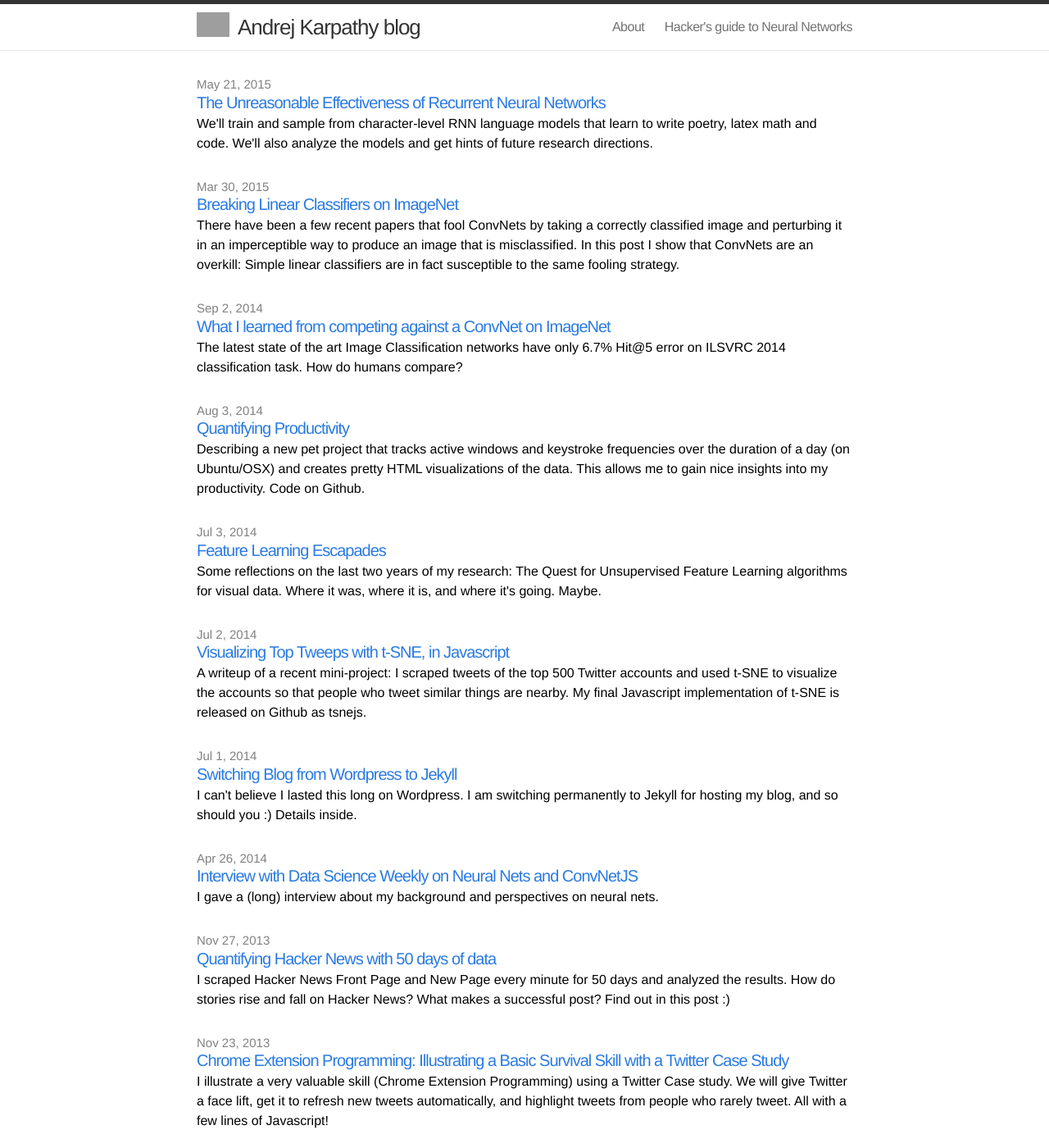
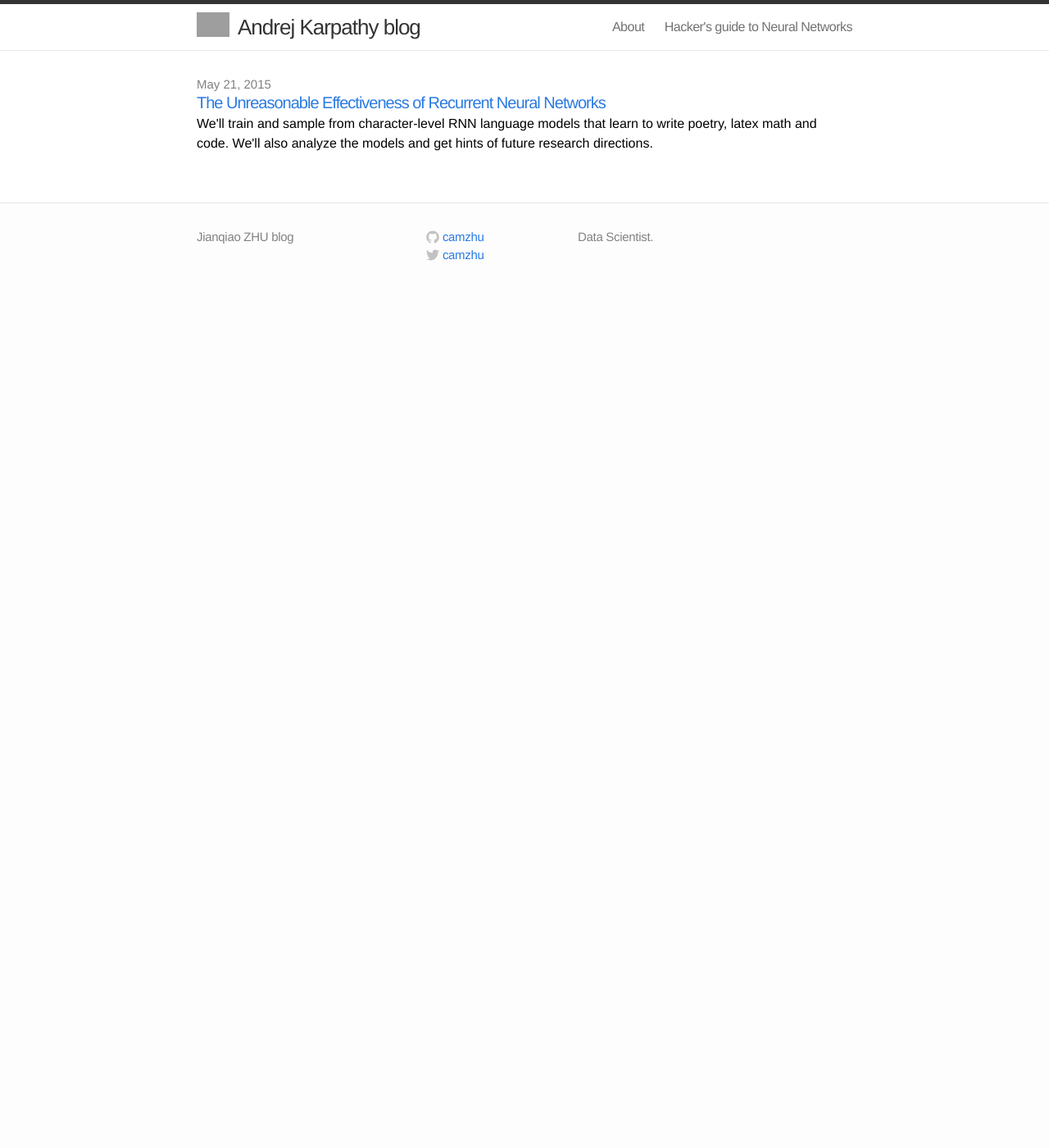
Before and after one commit to jianqiaozhu/jianqiaozhu.github.io, a Jekyll site: the page index.html, which Jekyll copies as it is, in a window 1280 px wide and 1400 px high. Shown: the whole window at 82% size. Built offline with Jekyll 4.4.1, drawn with Linux system fonts in a browser that asks for light colours; some of the changed text lies outside the part shown; grey boxes are pictures that could not be loaded.

Commit message:
Update index.html

```diff
--- a/index.html
+++ b/index.html
@@ -4,10 +4,10 @@
   <head>
     <meta charset="utf-8">
     <meta http-equiv="X-UA-Compatible" content="IE=edge">
-    <title>Andrej Karpathy blog</title>
+    <title>Jianqiao ZHU blog</title>
     <meta name="viewport" content="width=device-width">
     <meta name="description" content="Musings of a Computer Scientist.">
-    <link rel="canonical" href="http://karpathy.github.io/">
+    <link rel="canonical" href="http://camzhu.github.io/">
 
     <!-- Custom CSS -->
     <link rel="stylesheet" href="/css/main.css">
@@ -81,83 +81,6 @@
         We'll train and sample from character-level RNN language models that learn to write poetry, latex math and code. We'll also analyze the models and get hints of future research directions.
       </li>
 
-      <li>
-        <span class="post-date">Mar 30, 2015</span>
-        <a class="post-link" href="/2015/03/30/breaking-convnets/">Breaking Linear Classifiers on ImageNet</a>
-        <br>
-        There have been a few recent papers that fool ConvNets by taking a correctly classified image and perturbing it in an imperceptible way to produce an image that is misclassified. In this post I show that ConvNets are an overkill: Simple linear classifiers are in fact susceptible to the same fooling strategy.
-      </li>
-
-      <li>
-        <span class="post-date">Sep 2, 2014</span>
-        <a class="post-link" href="/2014/09/02/what-i-learned-from-competing-against-a-convnet-on-imagenet/">What I learned from competing against a ConvNet on ImageNet</a>
-        <br>
-        The latest state of the art Image Classification networks have only 6.7% Hit@5 error on ILSVRC 2014 classification task. How do humans compare?
-      </li>
-
-      <li>
-        <span class="post-date">Aug 3, 2014</span>
-        <a class="post-link" href="/2014/08/03/quantifying-productivity/">Quantifying Productivity</a>
-        <br>
-        Describing a new pet project that tracks active windows and keystroke frequencies over the duration of a day (on Ubuntu/OSX) and creates pretty HTML visualizations of the data. This allows me to gain nice insights into my productivity. Code on Github.
-      </li>
-
-      <li>
-        <span class="post-date">Jul 3, 2014</span>
-        <a class="post-link" href="/2014/07/03/feature-learning-escapades/">Feature Learning Escapades</a>
-        <br>
-        Some reflections on the last two years of my research: The Quest for Unsupervised Feature Learning algorithms for visual data. Where it was, where it is, and where it's going. Maybe.
-      </li>
-
-      <li>
-        <span class="post-date">Jul 2, 2014</span>
-        <a class="post-link" href="/2014/07/02/visualizing-top-tweeps-with-t-sne-in-Javascript/">Visualizing Top Tweeps with t-SNE, in Javascript</a>
-        <br>
-        A writeup of a recent mini-project: I scraped tweets of the top 500 Twitter accounts and used t-SNE to visualize the accounts so that people who tweet similar things are nearby. My final Javascript implementation of t-SNE is released on Github as tsnejs.
-      </li>
-
-      <li>
-        <span class="post-date">Jul 1, 2014</span>
-        <a class="post-link" href="/2014/07/01/switching-to-jekyll/">Switching Blog from Wordpress to Jekyll</a>
-        <br>
-        I can't believe I lasted this long on Wordpress. I am switching permanently to Jekyll for hosting my blog, and so should you :) Details inside.
-      </li>
-
-      <li>
-        <span class="post-date">Apr 26, 2014</span>
-        <a class="post-link" href="/2014/04/26/datascience-weekly-interview/">Interview with Data Science Weekly on Neural Nets and ConvNetJS</a>
-        <br>
-        I gave a (long) interview about my background and perspectives on neural nets.
-      </li>
-
-      <li>
-        <span class="post-date">Nov 27, 2013</span>
-        <a class="post-link" href="/2013/11/27/quantifying-hacker-news/">Quantifying Hacker News with 50 days of data</a>
-        <br>
-        I scraped Hacker News Front Page and New Page every minute for 50 days and analyzed the results. How do stories rise and fall on Hacker News? What makes a successful post? Find out in this post :)
-      </li>
-
-      <li>
-        <span class="post-date">Nov 23, 2013</span>
-        <a class="post-link" href="/2013/11/23/chrome-extension-programming/">Chrome Extension Programming: Illustrating a Basic Survival Skill with a Twitter Case Study</a>
-        <br>
-        I illustrate a very valuable skill (Chrome Extension Programming) using a Twitter Case study. We will give Twitter a face lift, get it to refresh new tweets automatically, and highlight tweets from people who rarely tweet. All with a few lines of Javascript!
-      </li>
-
-      <li>
-        <span class="post-date">Oct 22, 2012</span>
-        <a class="post-link" href="/2012/10/22/state-of-computer-vision/">The state of Computer Vision and AI: we are really, really far away.</a>
-        <br>
-        A depressing look at the state of Computer Vision Research and AI in general. For those who like to think that AI is anywhere close.
-      </li>
-
-      <li>
-        <span class="post-date">Apr 27, 2011</span>
-        <a class="post-link" href="/2011/04/27/manually-classifying-cifar10/">Lessons learned from manually classifying CIFAR-10</a>
-        <br>
-        CIFAR-10 is a popular dataset small dataset for testing out Computer Vision Deep Learning learning methods. We're seeing a lot of improvements. But what is the human baseline?
-      </li>
-
   </ul>
 
 </div>
@@ -173,7 +96,7 @@
 
     <div class="footer-col-1 column">
       <ul>
-        <li>Andrej Karpathy blog</li>
+        <li>Jianqiao ZHU blog</li>
         <!-- <li><a href="mailto:"></a></li> -->
       </ul>
     </div>
@@ -181,7 +104,7 @@
     <div class="footer-col-2 column">
       <ul>
         <li>
-          <a href="https://github.com/karpathy">
+          <a href="https://github.com/camzhu">
             <span class="icon github">
               <svg version="1.1" class="github-icon-svg" xmlns="http://www.w3.org/2000/svg" xmlns:xlink="http://www.w3.org/1999/xlink" x="0px" y="0px"
                  viewBox="0 0 16 16" enable-background="new 0 0 16 16" xml:space="preserve">
@@ -196,11 +119,11 @@
                 c0,0.208,0.14,0.449,0.534,0.373c3.081-1.028,5.302-3.935,5.302-7.362C15.76,3.906,12.285,0.431,7.999,0.431z"/>
               </svg>
             </span>
-            <span class="username">karpathy</span>
+            <span class="username">camzhu</span>
           </a>
         </li>
         <li>
-          <a href="https://twitter.com/karpathy">
+          <a href="https://twitter.com/jq_zhu">
             <span class="icon twitter">
               <svg version="1.1" class="twitter-icon-svg" xmlns="http://www.w3.org/2000/svg" xmlns:xlink="http://www.w3.org/1999/xlink" x="0px" y="0px"
                  viewBox="0 0 16 16" enable-background="new 0 0 16 16" xml:space="preserve">
@@ -213,14 +136,14 @@
                 c6.015,0,9.304-4.983,9.304-9.304c0-0.142-0.003-0.283-0.009-0.423C14.976,4.29,15.531,3.714,15.969,3.058z"/>
               </svg>
             </span>
-            <span class="username">karpathy</span>
+            <span class="username">camzhu</span>
           </a>
         </li>
       </ul>
     </div>
 
     <div class="footer-col-3 column">
-      <p class="text">Musings of a Computer Scientist.</p>
+      <p class="text">Data Scientist.</p>
     </div>
 
   </div>
```
